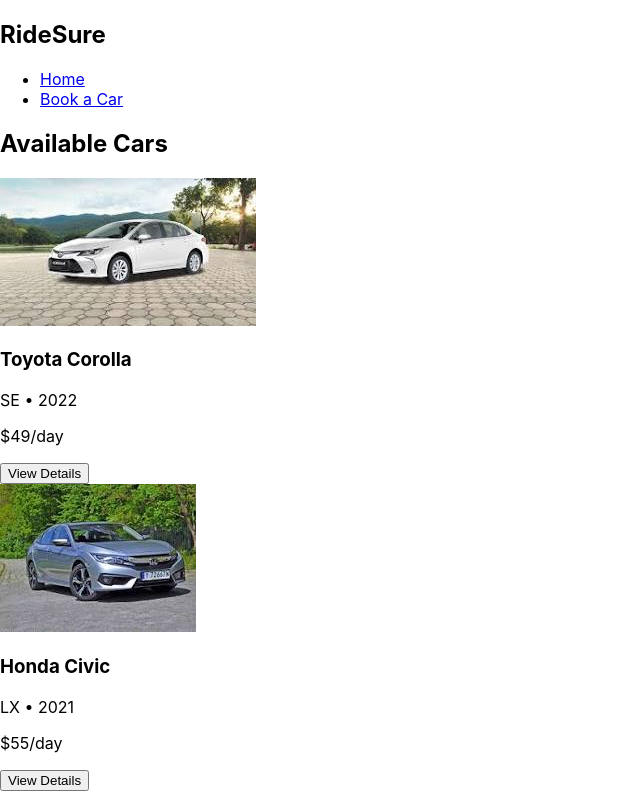
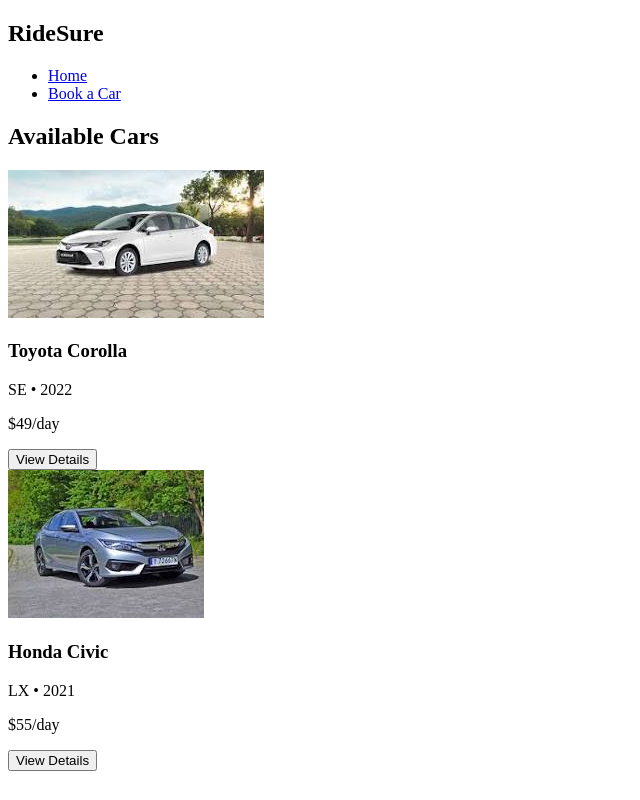
Before and after one commit to obapluto-ob/ridesure-carhire-, a React (Create React App) app in the folder ridesure/: page / in a window 1280 px wide. Shown: the whole page, without its empty margins (0-640 px from the left). Built offline with nearby package versions, Linux system fonts and the light colour scheme; the HTML template or start-up script is replaced by a standard one.

Commit message:
Tailwind

```diff
--- a/ridesure/package.json
+++ b/ridesure/package.json
@@ -32,5 +32,10 @@
             "last 1 firefox version",
             "last 1 safari version"
         ]
+    },
+    "devDependencies": {
+        "autoprefixer": "^10.4.21",
+        "postcss": "^8.5.3",
+        "tailwindcss": "^4.1.4"
     }
 }
--- /dev/null
+++ b/ridesure/postcss.config.js
@@ -0,0 +1,6 @@
+module.exports = {
+  plugins: {
+    tailwindcss: {},
+    autoprefixer: {},
+  },
+}
--- a/ridesure/src/index.css
+++ b/ridesure/src/index.css
@@ -1,13 +1,3 @@
-body {
-  margin: 0;
-  font-family: -apple-system, BlinkMacSystemFont, 'Segoe UI', 'Roboto', 'Oxygen',
-    'Ubuntu', 'Cantarell', 'Fira Sans', 'Droid Sans', 'Helvetica Neue',
-    sans-serif;
-  -webkit-font-smoothing: antialiased;
-  -moz-osx-font-smoothing: grayscale;
-}
-
-code {
-  font-family: source-code-pro, Menlo, Monaco, Consolas, 'Courier New',
-    monospace;
-}
+         @tailwind base;
+        @tailwind components;
+        @tailwind utilities;
```
Also changed, not shown: ridesure/tailwind.config.js (added, +10 -0 lines), 1 other file (tests, documents, lock files or other folders).
